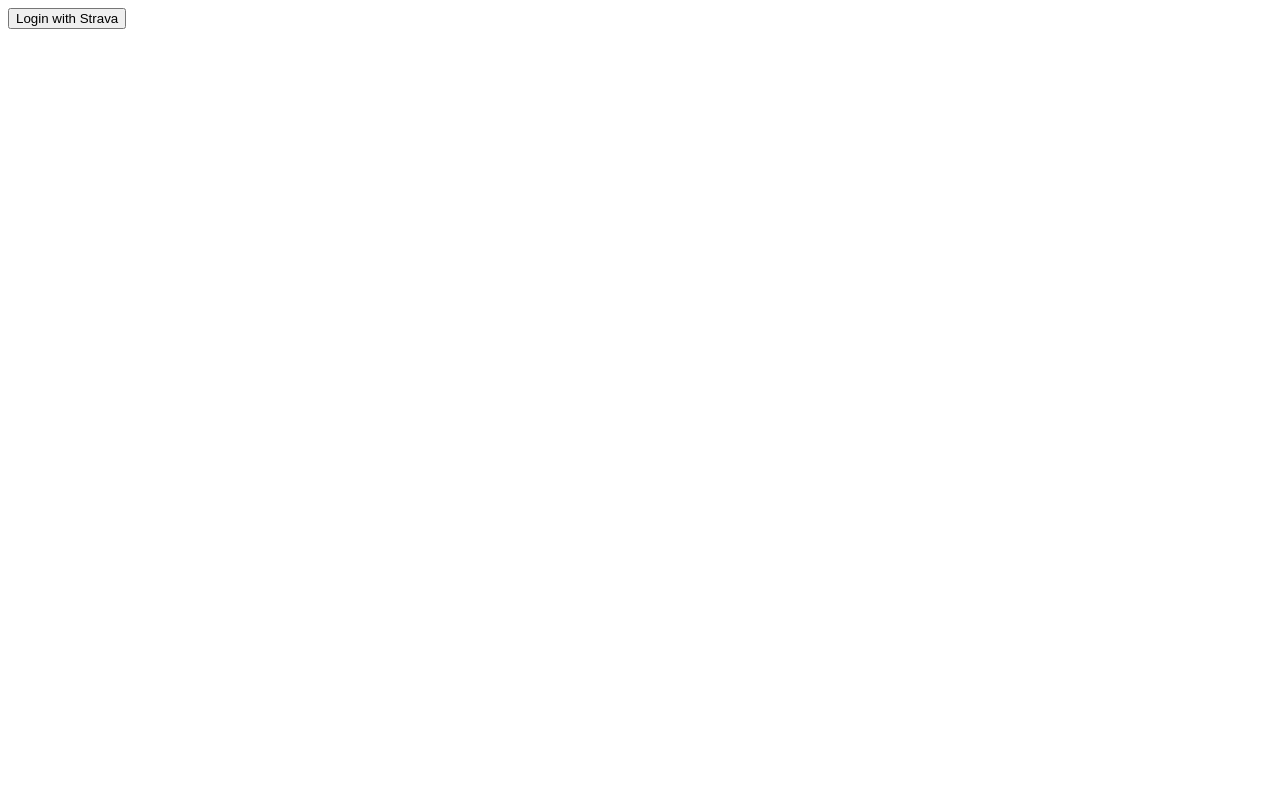
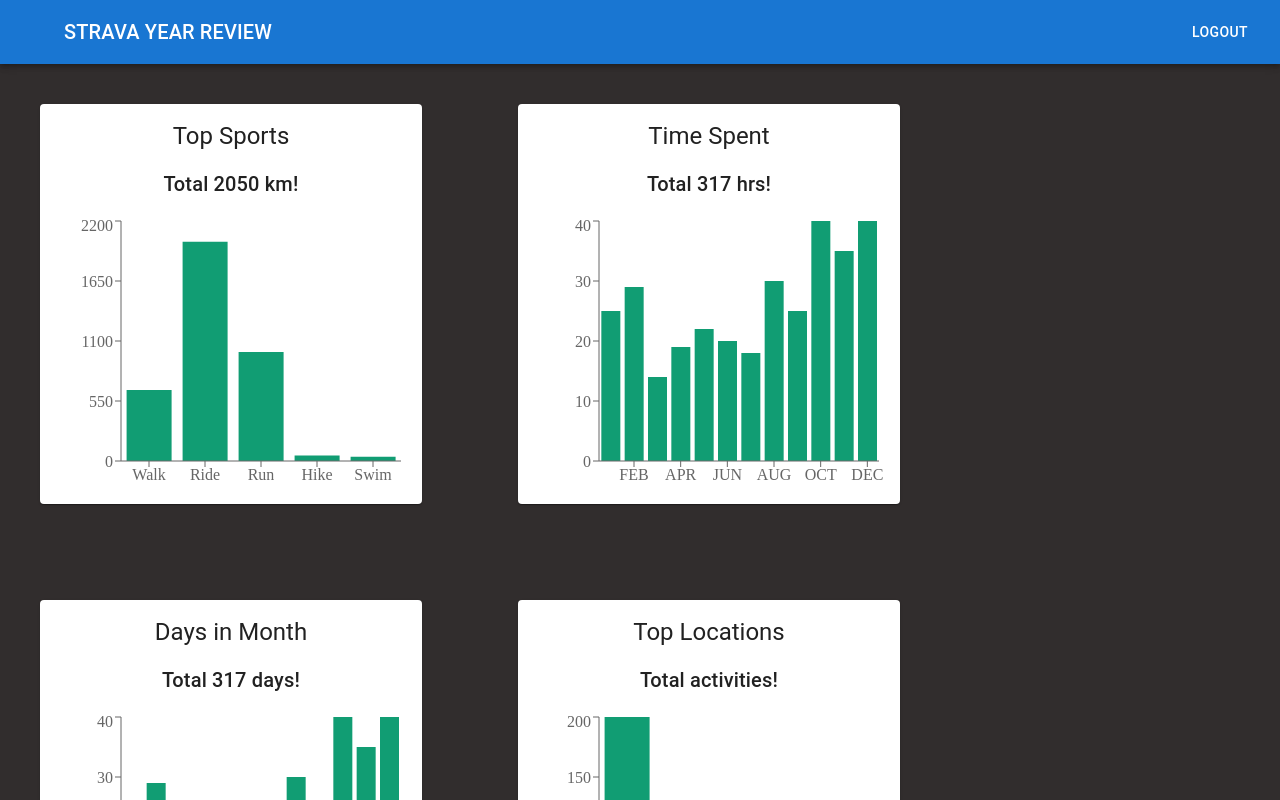
Before and after one commit to Vinnu1/strava-year-review, a React (Vite) app in the folder client/: page / in a window 1280 px wide. Before the commit this address led to /login. Shown: the top 800 px of the page. Built offline with nearby package versions, Linux system fonts and the light colour scheme.

Commit message:
Added Material UI and Recharts libraries.

```diff
--- a/client/index.html
+++ b/client/index.html
@@ -6,7 +6,7 @@
     <meta name="viewport" content="width=device-width, initial-scale=1.0" />
     <title>react-ts</title>
   </head>
-  <body>
+  <body style="margin: 0; background-color: #312d2d">
     <div id="root"></div>
     <script type="module" src="/src/main.tsx"></script>
   </body>
--- a/client/package.json
+++ b/client/package.json
@@ -10,9 +10,13 @@
     "preview": "vite preview"
   },
   "dependencies": {
+    "@emotion/react": "^11.14.0",
+    "@emotion/styled": "^11.14.1",
+    "@mui/material": "^7.3.11",
     "react": "^19.2.6",
     "react-dom": "^19.2.6",
-    "react-router": "^7.16.0"
+    "react-router": "^7.16.0",
+    "recharts": "^3.8.1"
   },
   "devDependencies": {
     "@eslint/js": "^10.0.1",
--- a/client/src/App.tsx
+++ b/client/src/App.tsx
@@ -2,10 +2,12 @@
 import LoginPage from "./components/login/LoginPage";
 import YearReview from "./components/YearReview";
 import PrivateRoute from "./components/PrivateRoute";
+import Navbar from "./components/Navbar";
 
 function App() {
   return (
     <BrowserRouter>
+      <Navbar />
       <Routes>
         <Route element={<PrivateRoute />}>
           <Route path="/" element={<YearReview />} />
--- /dev/null
+++ b/client/src/components/ActivityCard.tsx
@@ -0,0 +1,54 @@
+import Card from "@mui/material/Card";
+import CardContent from "@mui/material/CardContent";
+import Typography from "@mui/material/Typography";
+import { CardHeader } from "@mui/material";
+import {
+  BarChart,
+  Bar,
+  ResponsiveContainer,
+  XAxis,
+  YAxis,
+  Label,
+  Cell,
+} from "recharts";
+
+type Activity = {
+  title: string;
+  data: {
+    total?: number;
+    chart: object[];
+  };
+  color?: string;
+  datakey: { x: string; y: string };
+};
+
+export default function ActivityCard({ title, data, datakey }: Activity) {
+  return (
+    <Card sx={{ maxWidth: 400, maxHeight: 400, margin: 5, flex: "1 1 400" }}>
+      <CardHeader title={title} sx={{ textAlign: "center" }} />
+      <Typography variant="h6" component="div" sx={{ textAlign: "center" }}>
+        Total {data.total} {datakey.x}!
+      </Typography>
+      <CardContent sx={{ height: 280, width: 350 }}>
+        {/*
+        <Typography variant="body2" sx={{ color: "text.secondary" }}>
+          Lizards are a widespread group of squamate reptiles, with over 6,000
+          species, ranging across all continents except Antarctica
+        </Typography> */}
+        <ResponsiveContainer width="100%" height="100%">
+          <BarChart data={data.chart}>
+            <XAxis dataKey={datakey.y} />
+            <YAxis>
+              <Label />
+            </YAxis>
+            <Bar dataKey={datakey.x} fill="#119d73" />
+          </BarChart>
+        </ResponsiveContainer>
+      </CardContent>
+      {/* <CardActions>
+        <Button size="small">Share</Button>
+        <Button size="small">Learn More</Button>
+      </CardActions> */}
+    </Card>
+  );
+}
--- /dev/null
+++ b/client/src/components/Navbar.tsx
@@ -0,0 +1,41 @@
+import AppBar from "@mui/material/AppBar";
+import Box from "@mui/material/Box";
+import Toolbar from "@mui/material/Toolbar";
+import Typography from "@mui/material/Typography";
+import Button from "@mui/material/Button";
+
+const Navbar = () => {
+  return (
+    <Box sx={{ flexGrow: 1 }}>
+      <AppBar position="static">
+        <Toolbar>
+          <Typography
+            variant="h6"
+            component="div"
+            sx={{ flexGrow: 1, marginLeft: 5 }}
+          >
+            STRAVA YEAR REVIEW
+          </Typography>
+          <Button color="inherit">logout</Button>
+        </Toolbar>
+      </AppBar>
+    </Box>
+  );
+};
+
+export default Navbar;
+
+// const Navbar = () => {
+//   const STYLES = {
+//     display: "flex",
+//     justifyContent: "flex-end",
+//     height: 80,
+//     backgroundColor: "#e6a164",
+//     borderRadius: 0,
+//   };
+//   return (
+//     <div style={STYLES}>
+//       <h1>STRAVA YEAR REVIEW</h1>
+//     </div>
+//   );
+// };
--- a/client/src/components/YearReview.tsx
+++ b/client/src/components/YearReview.tsx
@@ -1,5 +1,6 @@
 import { useEffect, useState } from "react"; //useContext,
 // import UserContext from "../contexts/userContext";
+import ActivityCard from "./ActivityCard";
 
 const fetchActivities = async (signal?: AbortSignal) => {
   const response = await fetch("http://localhost:8000/activities", {
@@ -20,70 +21,104 @@
 
 const testData = {
   sports: {
-    // in km
-    Walk: 651,
-    Ride: 2010,
-    Run: 1000,
-    Hike: 50,
-    Swim: 40,
+    total: 2050,
+    chart: [
+      // in km
+      { sport: "Walk", km: 651 },
+      { sport: "Ride", km: 2010 },
+      { sport: "Run", km: 1000 },
+      { sport: "Hike", km: 50 },
+      { sport: "Swim", km: 40 },
+    ],
   },
   time: {
     // in hr
     total: 317,
-    months: {
-      JAN: 25,
-      FEB: 29,
-      MAR: 14,
-      APR: 19,
-      MAY: 22,
-      JUN: 20,
-      JUL: 18,
-      AUG: 30,
-      SEP: 25,
-      OCT: 40,
-      NOV: 35,
-      DEC: 40,
-    },
+    chart: [
+      { month: "JAN", hrs: 25 },
+      { month: "FEB", hrs: 29 },
+      { month: "MAR", hrs: 14 },
+      { month: "APR", hrs: 19 },
+      { month: "MAY", hrs: 22 },
+      { month: "JUN", hrs: 20 },
+      { month: "JUL", hrs: 18 },
+      { month: "AUG", hrs: 30 },
+      { month: "SEP", hrs: 25 },
+      { month: "OCT", hrs: 40 },
+      { month: "NOV", hrs: 35 },
+      { month: "DEC", hrs: 40 },
+    ],
   },
   days: {
     // active days
     total: 317,
-    months: {
-      JAN: 25,
-      FEB: 29,
-      MAR: 14,
-      APR: 19,
-      MAY: 22,
-      JUN: 20,
-      JUL: 18,
-      AUG: 30,
-      SEP: 25,
-      OCT: 40,
-      NOV: 35,
-      DEC: 40,
-    },
+    chart: [
+      { month: "JAN", days: 25 },
+      { month: "FEB", days: 29 },
+      { month: "MAR", days: 14 },
+      { month: "APR", days: 19 },
+      { month: "MAY", days: 22 },
+      { month: "JUN", days: 20 },
+      { month: "JUL", days: 18 },
+      { month: "AUG", days: 30 },
+      { month: "SEP", days: 25 },
+      { month: "OCT", days: 40 },
+      { month: "NOV", days: 35 },
+      { month: "DEC", days: 40 },
+    ],
   },
   streak: 40, // most continuous days
-  locations: [
-    // top cities
-    "Prayagraj",
-    "Delhi",
-    "Khajuraho",
-    "Gurugram",
-    "Noida",
-  ],
+  locations: {
+    chart: [
+      // top cities
+      { location: "Indore", activities: 200 },
+      { location: "Delhi", activities: 50 },
+      { location: "Khajuraho", activities: 20 },
+      { location: "Gurugram", activities: 27 },
+      { location: "Noida", activities: 20 },
+    ],
+  },
 };
 
 export default function YearReview() {
   const [userData, setUserData] = useState(testData);
   //const { user } = useContext(UserContext);
 
-  useEffect(() => {
-    const controller = new AbortController();
-    fetchActivities(controller.signal).then((data) => setUserData(data));
+  // useEffect(() => {
+  //   const controller = new AbortController();
+  //   fetchActivities(controller.signal).then((data) => setUserData(data));
+  //   return () => controller.abort();
+  // }, []);
 
-    return () => controller.abort();
-  }, []);
-
-  return <>Year Review Page!</>;
+  return (
+    <div
+      style={{
+        display: "flex",
+        flexDirection: "row",
+        flexWrap: "wrap",
+        gap: 16,
+      }}
+    >
+      <ActivityCard
+        title="Top Sports"
+        data={userData.sports}
+        datakey={{ x: "km", y: "sport" }}
+      />
+      <ActivityCard
+        title="Time Spent"
+        data={userData.time}
+        datakey={{ x: "hrs", y: "month" }}
+      />
+      <ActivityCard
+        title="Days in Month"
+        data={userData.days}
+        datakey={{ x: "days", y: "month" }}
+      />
+      <ActivityCard
+        title="Top Locations"
+        data={userData.locations}
+        datakey={{ x: "activities", y: "location" }}
+      />
+    </div>
+  );
 }
--- a/client/src/contexts/userContext.tsx
+++ b/client/src/contexts/userContext.tsx
@@ -21,7 +21,7 @@
 
 // use JWT to set token in cookie
 export function UserProvider({ children }: Props) {
-  const [user, setUser] = useState<User | null>(null);
+  const [user, setUser] = useState<User | null>({ username: "Vinayak" });
 
   // define specific object type later
   const addUser = (userDetails: User) => {
```
Also changed, not shown: 1 other file (tests, documents, lock files or other folders).
